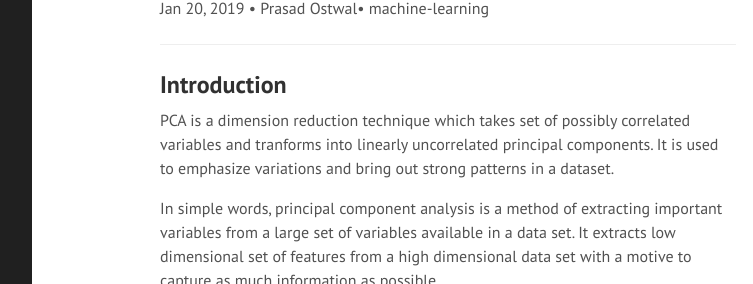
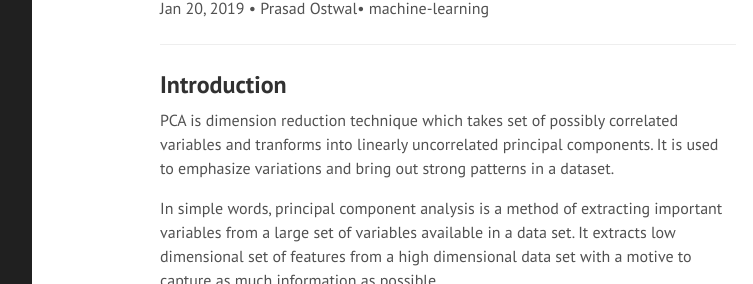
Before and after one commit to ostwalprasad/ostwalprasad.github.io, a Jekyll site: the page built from _posts/2019-01-20-PCA using python.markdown, in a window 1280 px wide and 900 px high, cut to the strip 156-440 px from the top of the window. Shown: the whole strip, without its empty margins (368-1121 px from the left). Built offline with Jekyll 4.4.1, drawn with Linux system fonts in a browser that asks for light colours; comment, search, counter and statistics services are not loaded; part of the change alters nothing that is shown.

```diff
--- a/_posts/2019-01-20-PCA using python.markdown
+++ b/_posts/2019-01-20-PCA using python.markdown
@@ -1,22 +1,17 @@
 ---
-title: 'Principal Component Analysis Visualization '
-date: 2019-01-20 14:41:57 Z
-categories:
-- machine-learning
-tags:
-- machine learning
-- regression
-- scikit-learn
-- PCA
 layout: post
+title:  "Principal Component Analysis Visualization "
+date:   2019-01-20 20:11:57 +0530
 comments: true
-description: 'Principal Component Analysis Visualizations using Python '
-author: Prasad Ostwal
+description: "Principal Component Analysis Visualizations using Python "
+author: "Prasad Ostwal"
+category: machine-learning
+tags: [machine learning,regression,scikit-learn,PCA]
 ---
 
 ## Introduction
 
-PCA is a dimension reduction technique which takes set of possibly correlated variables and tranforms into linearly uncorrelated principal components. It is used to emphasize variations and bring out strong patterns in a dataset.
+PCA is  dimension reduction technique which takes set of possibly correlated variables and tranforms into linearly uncorrelated principal components. It is used to emphasize variations and bring out strong patterns in a dataset.
 
 In simple words, principal component analysis is a method of extracting important variables from a large set of variables available in a data set. It extracts low dimensional set of features from a high dimensional data set with a motive to capture as much information as possible.
 
```
